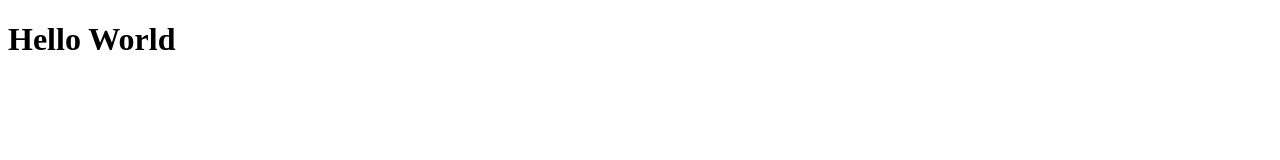
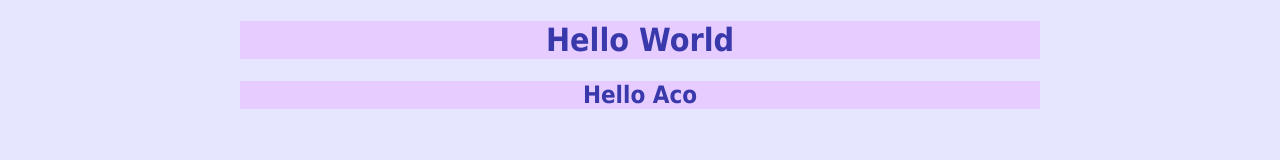
Before and after one commit to aleksandarbatin/third-floor, a plain HTML site: page index.html in a window 1280 px wide. Drawn offline with Linux system fonts and the light colour scheme.

Commit message:
second commit

```diff
--- /dev/null
+++ b/css/style.css
@@ -0,0 +1,13 @@
+body {
+	background-color: #e6e6ff;
+	max-width: 800px;
+	margin-left: auto;
+	margin-right: auto;
+}
+
+.jedan {
+	color: #3939ac;
+	background-color: #e6ccff;
+	text-align: center;
+	font-family: Tahoma;
+}
--- a/index.html
+++ b/index.html
@@ -3,8 +3,10 @@
 <head>
 	<meta charset="UTF-8">
 	<title>Document</title>
+	<link rel="stylesheet" type="text/css" href="css/style.css"/>
 </head>
 <body>
-	<h1>Hello World</h1>
+	<h1 class="jedan">Hello World</h1>
+	<h2 class="jedan">Hello Aco</h2>
 </body>
 </html>
```
